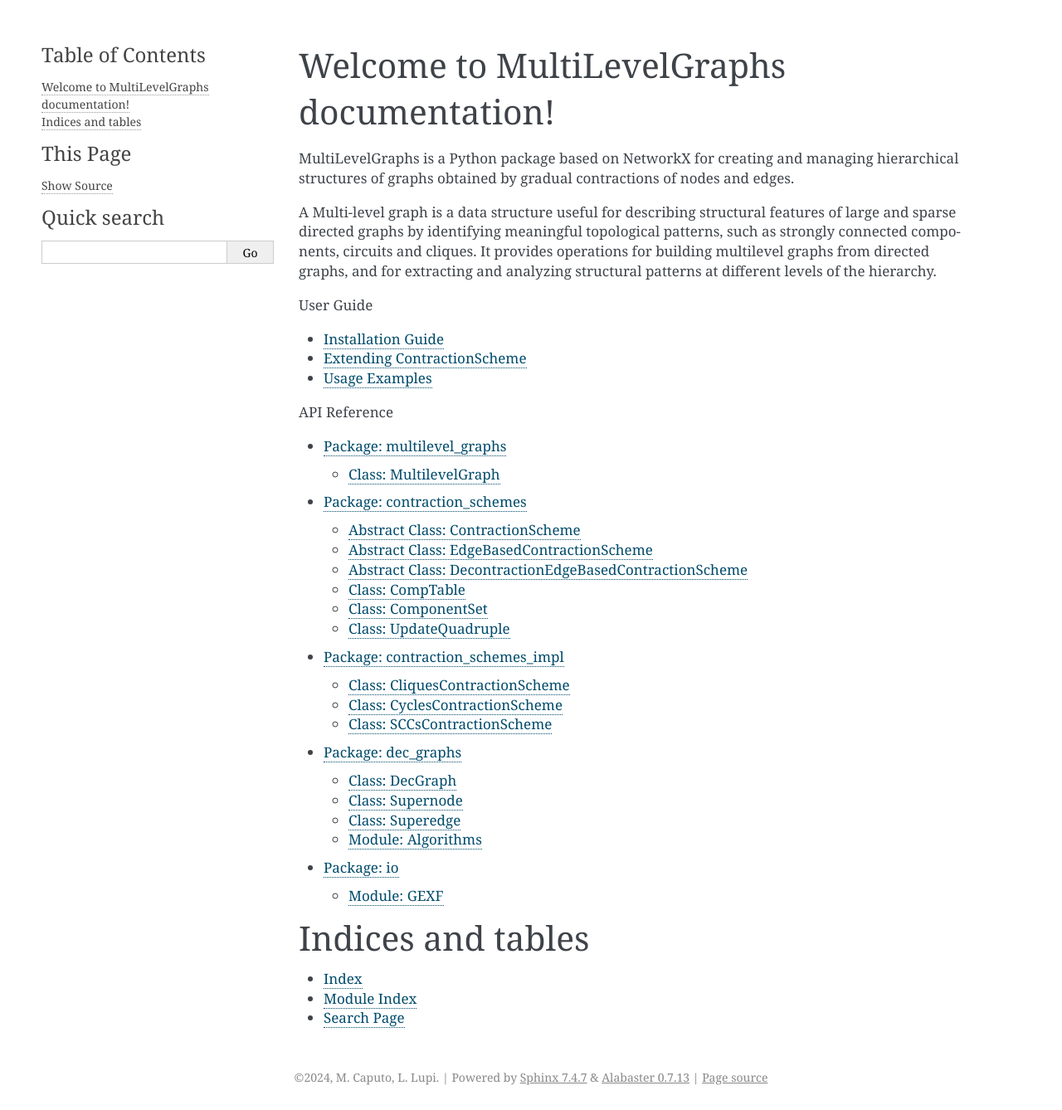
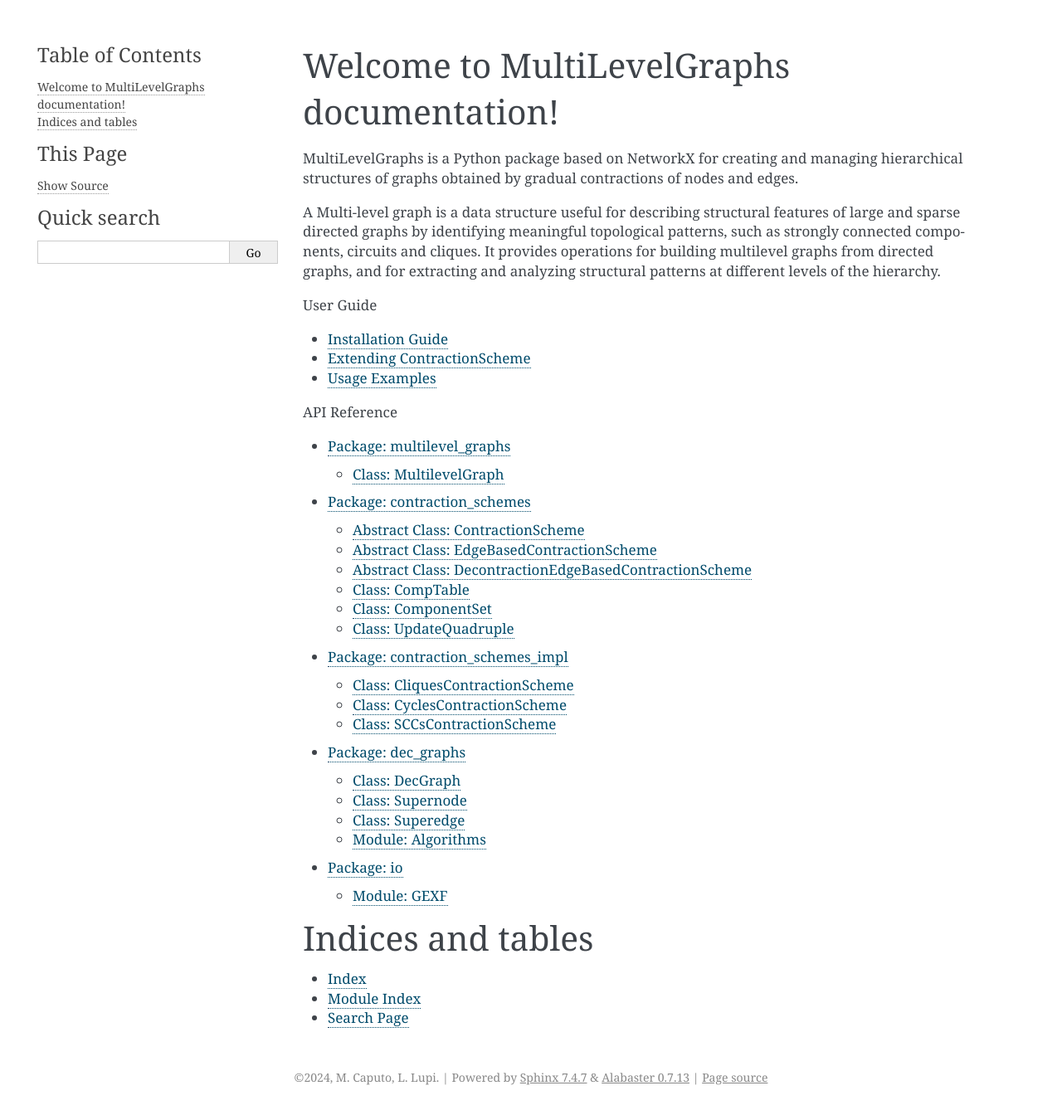
Before and after one commit to marco-caputo/multilevel-graphs, a Sphinx documentation site: the page built from docs/source/index.rst, in a window 1280 px wide. Shown: the whole page at 83% size. Built offline with Sphinx 7.4.7, drawn with Linux system fonts in a browser that asks for light colours.

Commit message:
Adjusted .css of docs

```diff
--- a/docs/source/_static/custom.css
+++ b/docs/source/_static/custom.css
@@ -1,32 +1,36 @@
 /* Adjust the body */
 div.body {
-    width: 1200px;
+    width: 1210px;
     padding: 20px;
 }
 
+div.sphinxsidebar {
+    width: 310px;
+}
+
 div.sphinxsidebarwrapper {
-    width: 280px;
+    width: 290px;
     margin-left: 0px;
 }
 
 div.bodywrapper {
     width: 1000px;
-    margin-left: 300px;
+    margin-left: 310px;
 }
 
 div.documentwrapper {
-    width: 1200px;
+    width: 1210px;
 }
 
 div.document {
-    width: 1200px;
+    width: 1210px;
 }
 
 div.body {
-    width: 1200px;
+    width: 1210px;
 }
 
 div.footer {
-    width: 1200px;
+    width: 1210px;
     text-align: center;
 }
```
